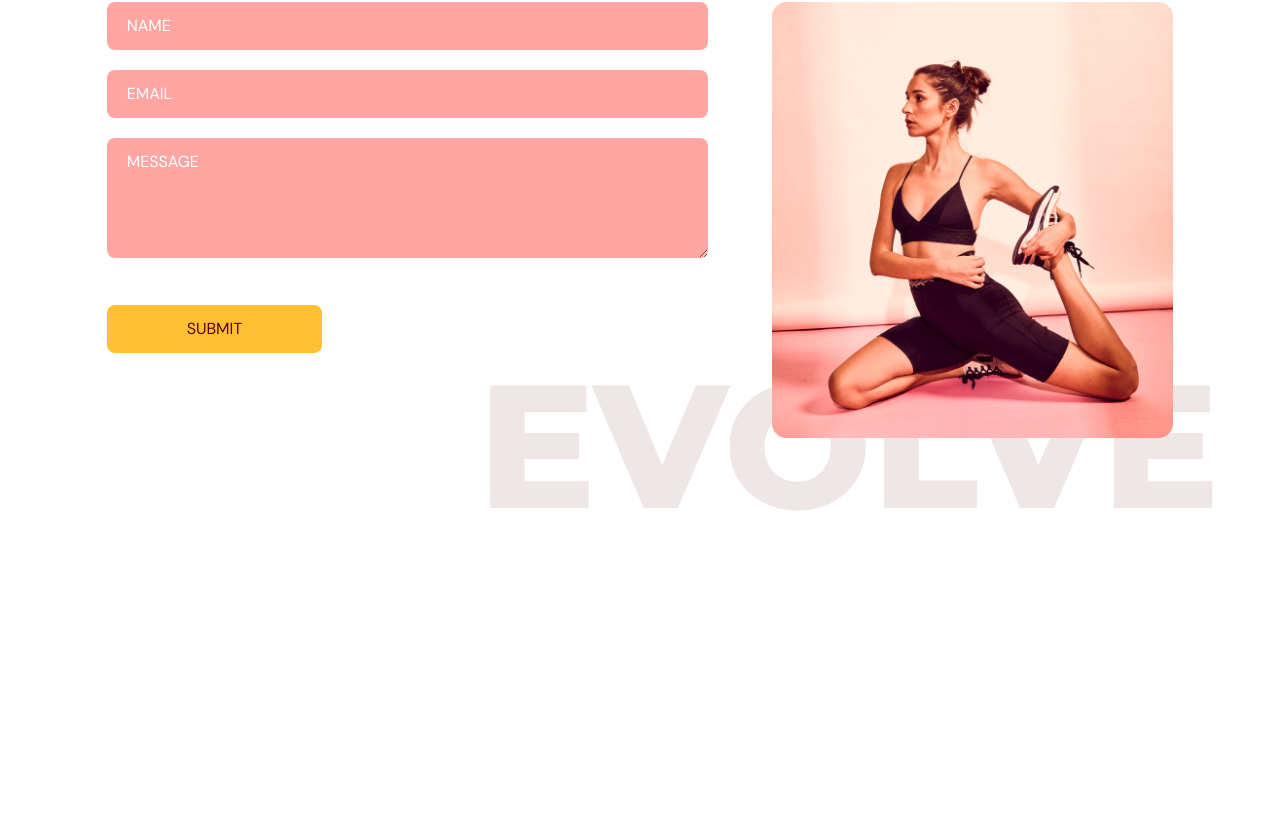
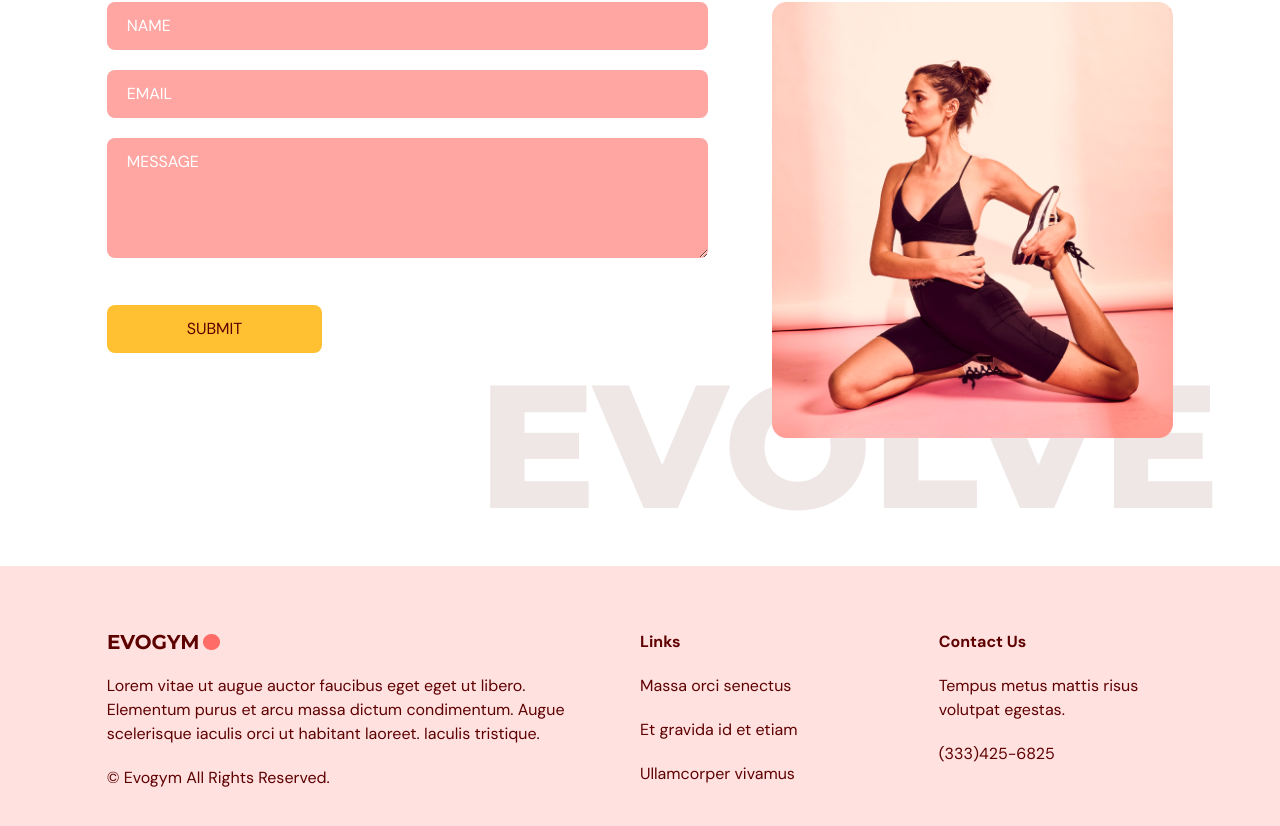
Before and after one commit to sravantp7/Fitness-React-App, a React (Vite) app: page / in a window 1280 px wide. Shown: the part 3324-4150 px from the top of the page. Before the commit the page ends 3890 px from the top, so only its background shows below. Built offline with nearby package versions, Linux system fonts and the light colour scheme.

Commit message:
added Footer component

```diff
--- a/src/App.tsx
+++ b/src/App.tsx
@@ -5,6 +5,7 @@
 import Benefits from '@/components/Benefits/Benefits';
 import Ourclasses from '@/components/OurClasses/Ourclasses';
 import ContactUs from './components/ContactUs/ContactUs';
+import Footer from './components/Footer/Footer';
 
 function App() {
   const [selectedPage, setSelectedPage] = useState<SelectedPage>(SelectedPage.Home);
@@ -29,6 +30,7 @@
       <Benefits setSelectedPage={setSelectedPage} />
       <Ourclasses setSelectedPage={setSelectedPage} />
       <ContactUs setSelectedPage={setSelectedPage} />
+      <Footer />
     </div>
   );
 }
--- /dev/null
+++ b/src/components/Footer/Footer.tsx
@@ -0,0 +1,32 @@
+import Logo from '@/assets/Logo.png';
+
+const Footer = (): JSX.Element => {
+  return (
+    <footer className='bg-primary-100 py-16'>
+        <div className='w-5/6 mx-auto gap-16 md:flex'>
+            <div className='mt-16 basis-1/2 md:mt-0'>
+                <img src={Logo} alt="footer-logo" />
+                <p className='my-5'>
+                    Lorem vitae ut augue auctor faucibus eget eget ut libero. Elementum
+                    purus et arcu massa dictum condimentum. Augue scelerisque iaculis
+                    orci ut habitant laoreet. Iaculis tristique.
+                </p>
+                <p>© Evogym All Rights Reserved.</p>
+            </div>
+            <div className='mt-16 basis-1/4 md:mt-0'>
+                <h4 className="font-bold">Links</h4>
+                <p className="my-5">Massa orci senectus</p>
+                <p className="my-5">Et gravida id et etiam</p>
+                <p>Ullamcorper vivamus</p>
+            </div>
+            <div className="mt-16 basis-1/4 md:mt-0">
+                <h4 className="font-bold">Contact Us</h4>
+                <p className="my-5">Tempus metus mattis risus volutpat egestas.</p>
+                <p>(333)425-6825</p>
+            </div>
+        </div>
+    </footer>
+  );
+}
+
+export default Footer;
```
